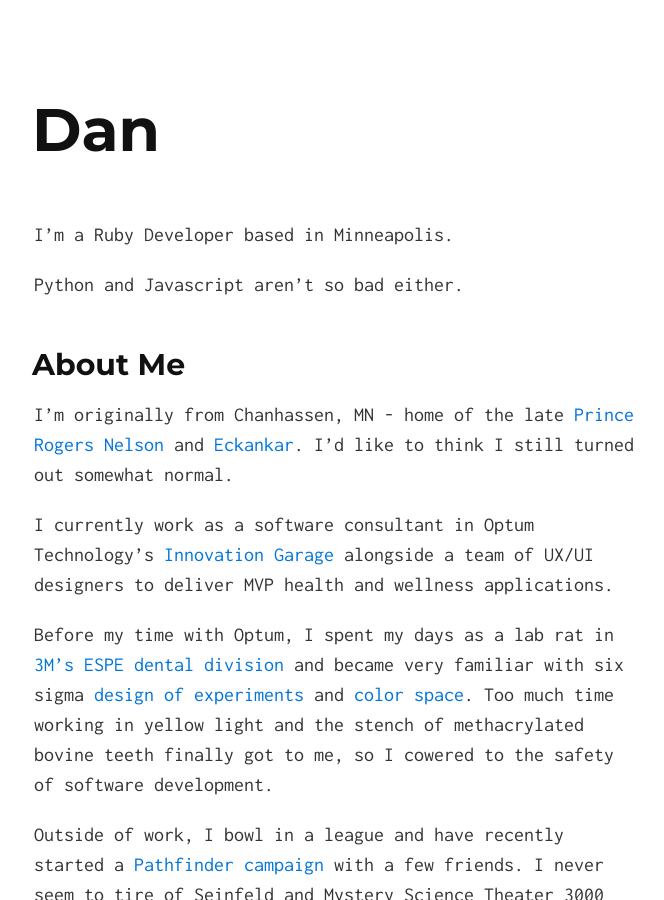
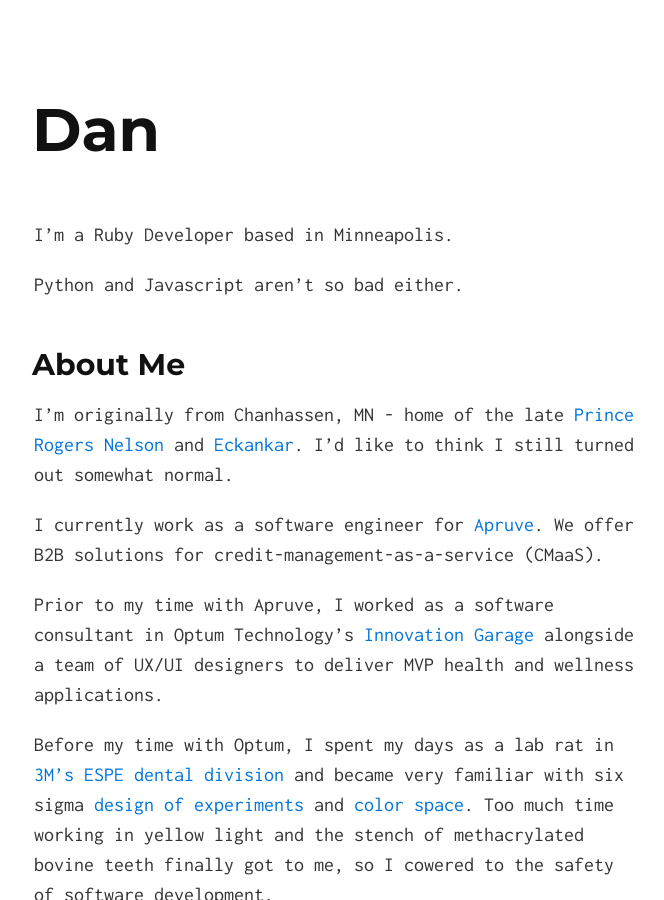
Before and after one commit to dbelling/dbelling.github.io, a Jekyll site: the page built from index.md, in a window 1280 px wide and 900 px high. Shown: the whole window, without its empty margins (306-970 px from the left). Built offline with Jekyll 4.4.1, drawn with Linux system fonts in a browser that asks for light colours.

Commit message:
Job updates

```diff
--- a/index.md
+++ b/index.md
@@ -10,7 +10,9 @@
 
 I'm originally from Chanhassen, MN - home of the late [Prince Rogers Nelson](https://en.wikipedia.org/wiki/Prince_(musician)) and [Eckankar](https://en.wikipedia.org/wiki/Eckankar). I'd like to think I still turned out somewhat normal.
 
-I currently work as a software consultant in Optum Technology's [Innovation Garage](http://www.thegarage.us) alongside a team of UX/UI designers to deliver MVP health and wellness applications.
+I currently work as a software engineer for [Apruve](https://www.apruve.com). We offer B2B solutions for credit-management-as-a-service (CMaaS).
+
+Prior to my time with Apruve, I worked as a software consultant in Optum Technology's [Innovation Garage](http://www.thegarage.us) alongside a team of UX/UI designers to deliver MVP health and wellness applications.
 
 Before my time with Optum, I spent my days as a lab rat in [3M's ESPE dental division](http://www.3m.com/3M/en_US/dental-us/) and became very familiar with six sigma [design of experiments](https://www.isixsigma.com/tools-templates/design-of-experiments-doe/design-experiments-software-testing/) and [color space](https://en.wikipedia.org/wiki/Lab_color_space). Too much time working in yellow light and the stench of methacrylated bovine teeth finally got to me, so I cowered to the safety of software development.
 
```
